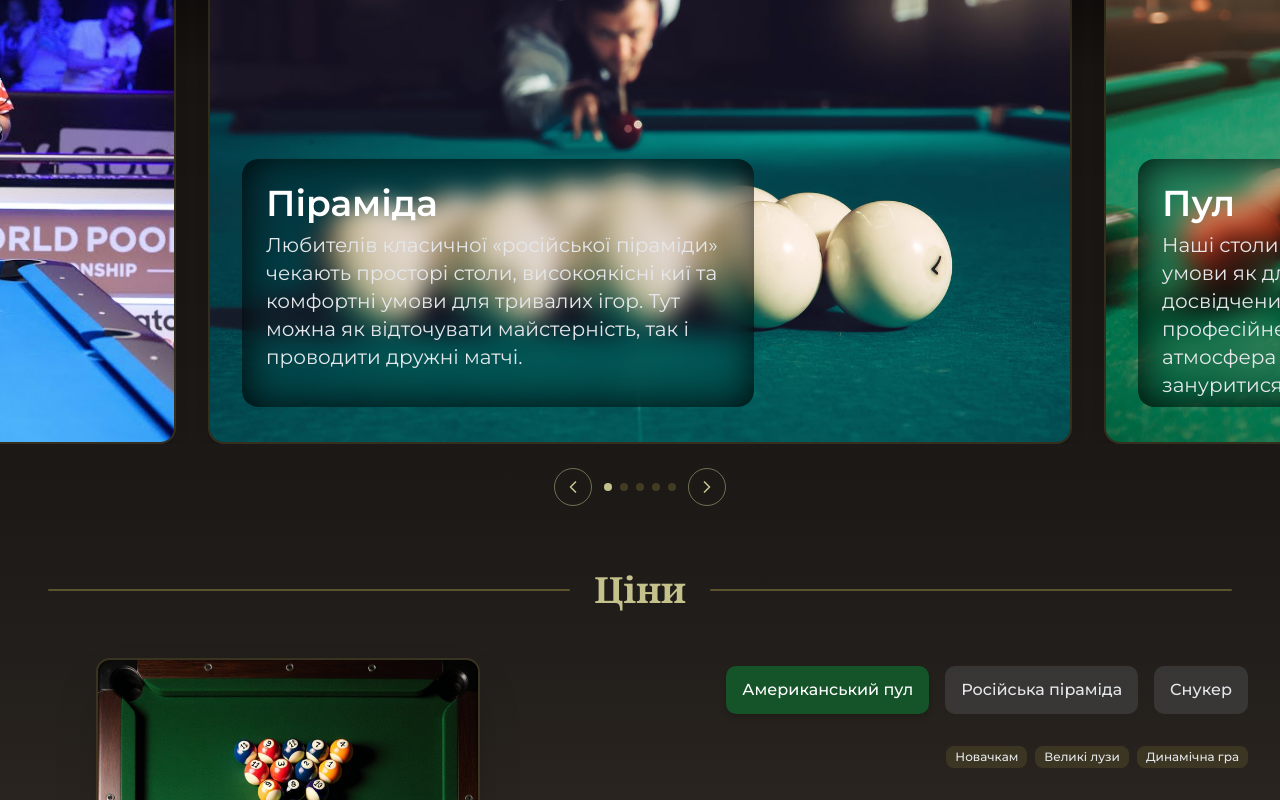
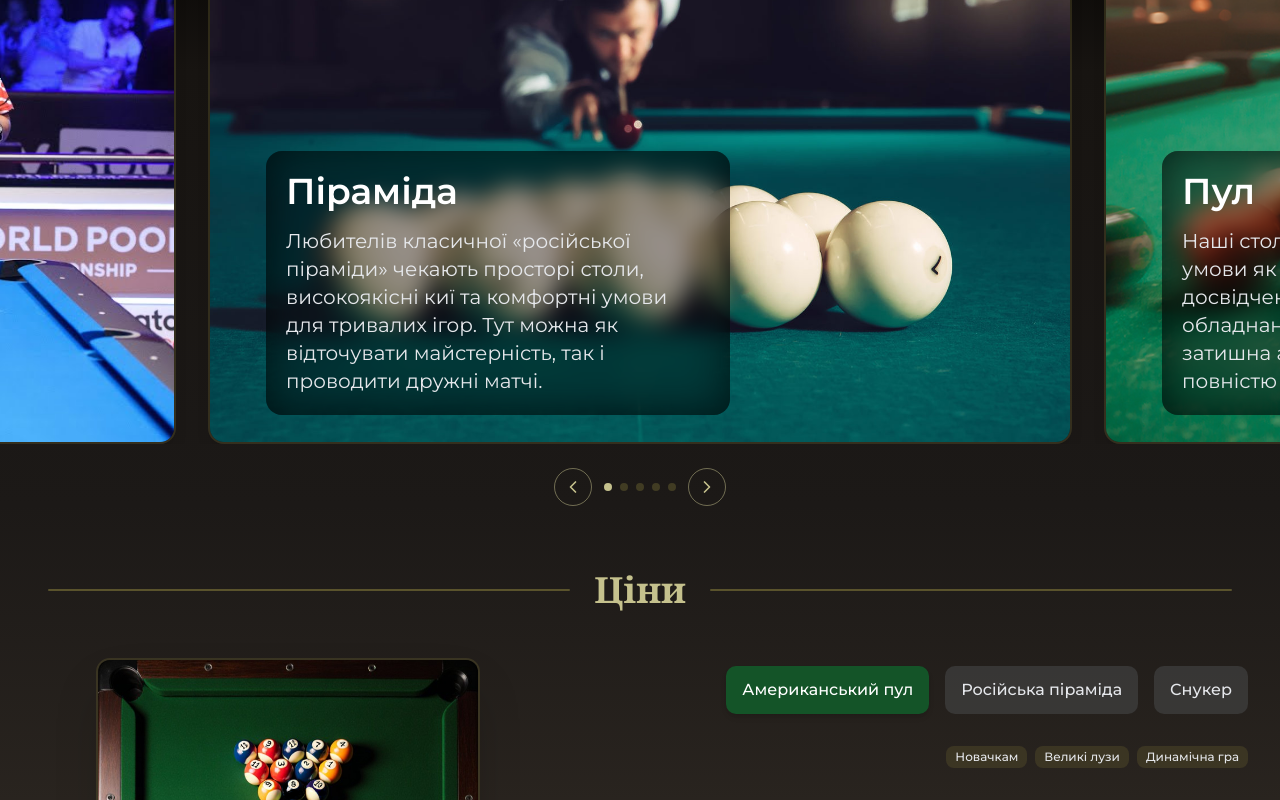
Before and after one commit to knodelchik/bk-next, a Next.js app: page / in a window 1280 px wide. Shown: the part 1240-2040 px from the top of the page. Built offline with nearby package versions, Linux system fonts and the light colour scheme.

Commit message:
about final

```diff
--- a/components/AboutSection.tsx
+++ b/components/AboutSection.tsx
@@ -9,50 +9,51 @@ import { ChevronLeft, ChevronRight } from "lucide-react";
 
 const slides = [
   {
-    src: '/about4.png',
-    alt: 'Зал з більярдними столами',
-    text: 'Піраміда',
+    src: "/about4.png",
+    alt: "Зал з більярдними столами",
+    text: "Піраміда",
     about:
-      'Любителів класичної «російської піраміди» чекають просторі столи, високоякісні киї та комфортні умови для тривалих ігор. Тут можна як відточувати майстерність, так і проводити дружні матчі.',
-    buttonText: 'Детальніше',
+      "Любителів класичної «російської піраміди» чекають просторі столи, високоякісні киї та комфортні умови для тривалих ігор. Тут можна як відточувати майстерність, так і проводити дружні матчі.",
+    buttonText: "Детальніше",
   },
   {
-    src: '/about1.jpg',
-    alt: 'Компанія друзів',
-    text: 'Пул',
+    src: "/about1.jpg",
+    alt: "Компанія друзів",
+    text: "Пул",
     about:
-      'Наші столи для пулу створюють ідеальні умови як для новачків, так і для досвідчених гравців. Сучасне обладнання, професійне освітлення та затишна атмосфера допоможуть вам повністю зануритися у гру.',
-    buttonText: 'Детальніше',
+      "Наші столи для пулу створюють ідеальні умови як для новачків, так і для досвідчених гравців. Сучасне обладнання, професійне освітлення та затишна атмосфера допоможуть вам повністю зануритися у гру.",
+    buttonText: "Детальніше",
   },
   {
-    src: '/about5.png',
-    alt: 'Ресторан',
-    text: 'Ресторан',
+    src: "/about5.png",
+    alt: "Ресторан",
+    text: "Ресторан",
     about:
-      'Наш ресторан пропонує страви європейської та української кухні, приготовані з любов’ю та тільки зі свіжих продуктів. Це місце, де можна смачно поїсти після гри чи провести вечір у приємній компанії.',
-    buttonText: 'Детальніше',
+      "Наш ресторан пропонує страви європейської та української кухні, приготовані з любов’ю та тільки зі свіжих продуктів. Це місце, де можна смачно поїсти після гри чи провести вечір у приємній компанії.",
+    buttonText: "Детальніше",
   },
   {
-    src: '/about6.png',
-    alt: 'Бар',
-    text: 'Бар',
+    src: "/about6.png",
+    alt: "Бар",
+    text: "Бар",
     about:
-      'Затишний бар з великим вибором коктейлів, елітного алкоголю та безалкогольних напоїв. Тут кожен знайде щось на свій смак — від класичних поєднань до авторських міксів від наших барменів.',
-    buttonText: 'Детальніше',
+      "Затишний бар з великим вибором коктейлів, елітного алкоголю та безалкогольних напоїв. Тут кожен знайде щось на свій смак — від класичних поєднань до авторських міксів від наших барменів.",
+    buttonText: "Детальніше",
   },
   {
-    src: '/about7.png',
-    alt: 'Турніри',
-    text: 'Турніри',
+    src: "/about7.png",
+    alt: "Турніри",
+    text: "Турніри",
     about:
-      'Регулярні турніри для аматорів та професіоналів роблять клуб центром більярдного життя міста. Участь у змаганнях — це шанс перевірити свої сили, отримати новий досвід та завести нові знайомства.',
-    buttonText: 'Детальніше',
+      "Регулярні турніри для аматорів та професіоналів роблять клуб центром більярдного життя міста. Участь у змаганнях — це шанс перевірити свої сили, отримати новий досвід та завести нові знайомства.",
+    buttonText: "Детальніше",
   },
 ];
 
-
 export default function AboutSection() {
-  const [emblaRef, emblaApi] = useEmblaCarousel({ loop: true }, [Autoplay({ delay: 10000 })]);
+  const [emblaRef, emblaApi] = useEmblaCarousel({ loop: true }, [
+    Autoplay({ delay: 10000 }),
+  ]);
   const [selectedIndex, setSelectedIndex] = useState(0);
 
   useEffect(() => {
@@ -67,15 +68,20 @@ export default function AboutSection() {
     };
   }, [emblaApi]);
 
-
   const scrollTo = (index: number) => emblaApi && emblaApi.scrollTo(index);
 
   return (
-    <section id="about" className="relative w-full pt-20 bg-gradient-to-b from-black via-[#171411] to-[#1C1917]">
+    <section
+      id="about"
+      className="relative w-full pt-20 bg-gradient-to-b from-black via-[#171411] to-[#1C1917]"
+    >
       {/* Заголовок */}
       <div className="flex container items-center justify-center gap-10 mx-auto mb-12">
         <div className="flex-grow h-[2px] bg-[#5a532c] rounded-full" />
-        <h2 className="text-4xl font-bold text-[#c5c18d] text-center" style={{ fontFamily: "Georgia, serif" }}>
+        <h2
+          className="text-4xl font-bold text-[#c5c18d] text-center"
+          style={{ fontFamily: "Georgia, serif" }}
+        >
           Про нас
         </h2>
         <div className="flex-grow h-[2px] bg-[#5a532c] rounded-full" />
@@ -100,23 +106,36 @@ export default function AboutSection() {
 
                 {/* Текстовий блок */}
                 <div
-                  className="absolute bottom-6 left-1/2 -translate-x-1/2 md:top-3/4 md:left-8 md:translate-x-0 md:-translate-y-1/2 w-[90%] md:h-[39%] md:max-w-lg p-4 md:p-6 text-center md:text-left rounded-2xl overflow-hidden"
+  className="
+    absolute
+    left-1/2 -translate-x-1/2
+    bottom-4
+    md:bottom-auto md:top-3/4 md:left-8 md:translate-x-0 md:-translate-y-1/2
+    w-[90%] md:max-w-lg
+    p-4 md:p-6
+    text-center md:text-left
+    rounded-2xl overflow-hidden
+  "
 >
-                  {/* Фон з плавним переходом */}
-                  <div className="absolute inset-0 rounded-2xl bg-black/10 backdrop-blur-md shadow-[inset_0_0_40px_rgba(0,0,0,0.9)]" />
 
-                  <div className="relative">
-                    <p className="text-white text-lg sm:text-xl md:text-4xl font-semibold">
+  <div
+    className="
+      rounded-2xl p-5
+      bg-black/40 backdrop-blur-md
+      shadow-[inset_0_0_40px_rgba(0,0,0,0.6)]
+    "
+  >
+    <p className="text-white text-lg md:text-4xl font-semibold pb-2">
       {slide.text}
     </p>
-                    <p className="text-gray-200 text-sm sm:text-base md:text-xl mt-2">
+    <p className="text-gray-200 text-sm md:text-xl mt-2">
       {slide.about}
     </p>
   </div>
 </div>
+
               </div>
             </div>
-
           ))}
         </div>
       </div>
@@ -126,7 +145,7 @@ export default function AboutSection() {
         {/* Стрілка назад */}
         <button
           onClick={() => emblaApi && emblaApi.scrollPrev()}
-          className="p-2 border border-[#c5c18d]/50 rounded-full text-[#c5c18d] hover:bg-[#c5c18d] hover:text-black transition-all duration-300 cursor-pointer"
+          className="p-2 border border-[#c5c18d]/50 rounded-full text-[#c5c18d] hover:bg-[#c5c18d] hover:text-black transition-all duration-300"
         >
           <ChevronLeft size={20} />
         </button>
@@ -137,7 +156,8 @@ export default function AboutSection() {
             <button
               key={idx}
               onClick={() => scrollTo(idx)}
-              className={`w-2 h-2 rounded-full transition-all duration-300 ${selectedIndex === idx ? "bg-[#c5c18d]" : "bg-[#5a532c]/60 cursor-pointer"
+              className={`w-2 h-2 rounded-full transition-all duration-300 ${
+                selectedIndex === idx ? "bg-[#c5c18d]" : "bg-[#5a532c]/60"
               }`}
             />
           ))}
@@ -146,12 +166,11 @@ export default function AboutSection() {
         {/* Стрілка вперед */}
         <button
           onClick={() => emblaApi && emblaApi.scrollNext()}
-          className="p-2 border border-[#c5c18d]/50 rounded-full text-[#c5c18d] hover:bg-[#c5c18d] hover:text-black transition-all duration-300 cursor-pointer"
+          className="p-2 border border-[#c5c18d]/50 rounded-full text-[#c5c18d] hover:bg-[#c5c18d] hover:text-black transition-all duration-300"
         >
           <ChevronRight size={20} />
         </button>
       </div>
-
     </section>
   );
 }
```
Lines whose indentation alone changed are shown as unchanged.
